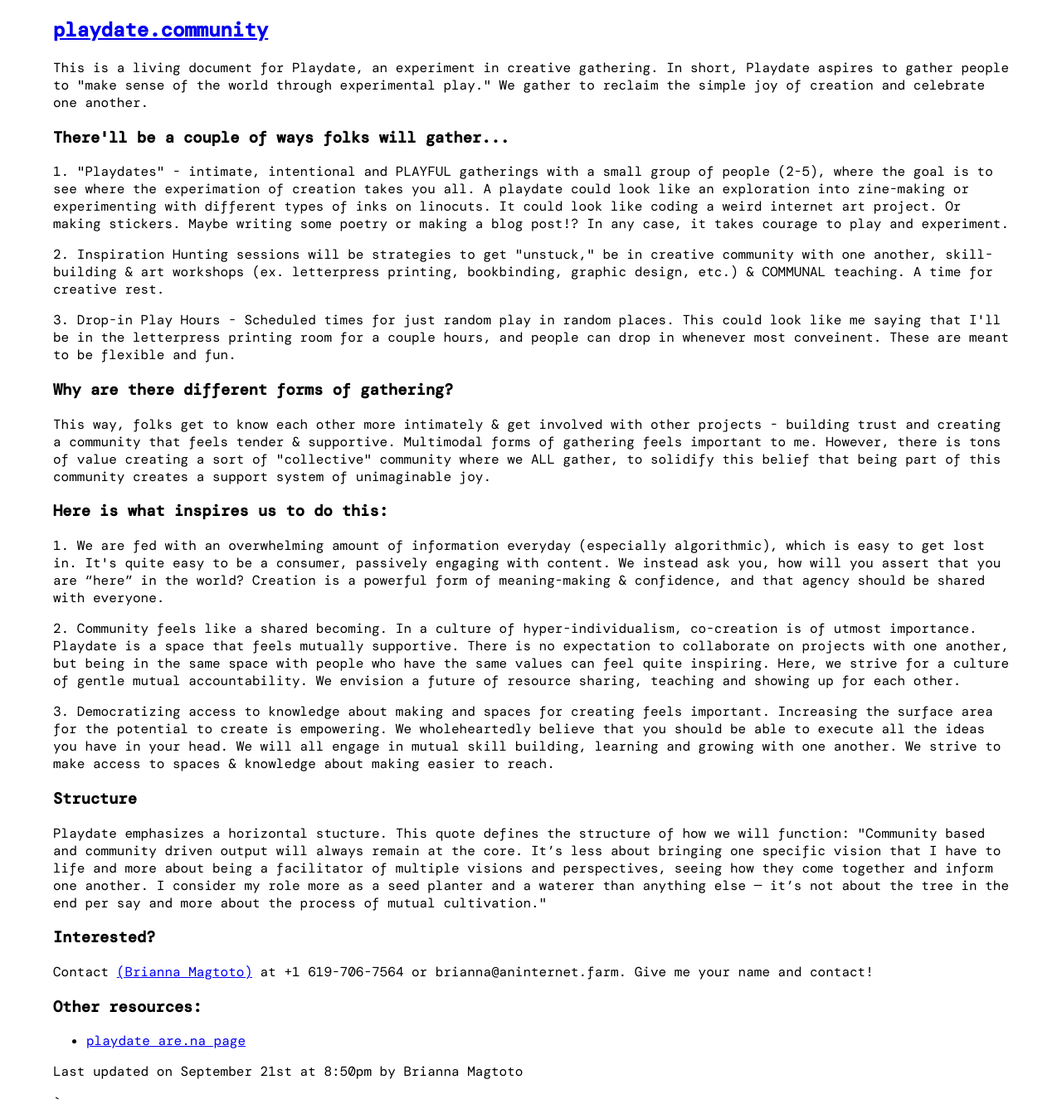
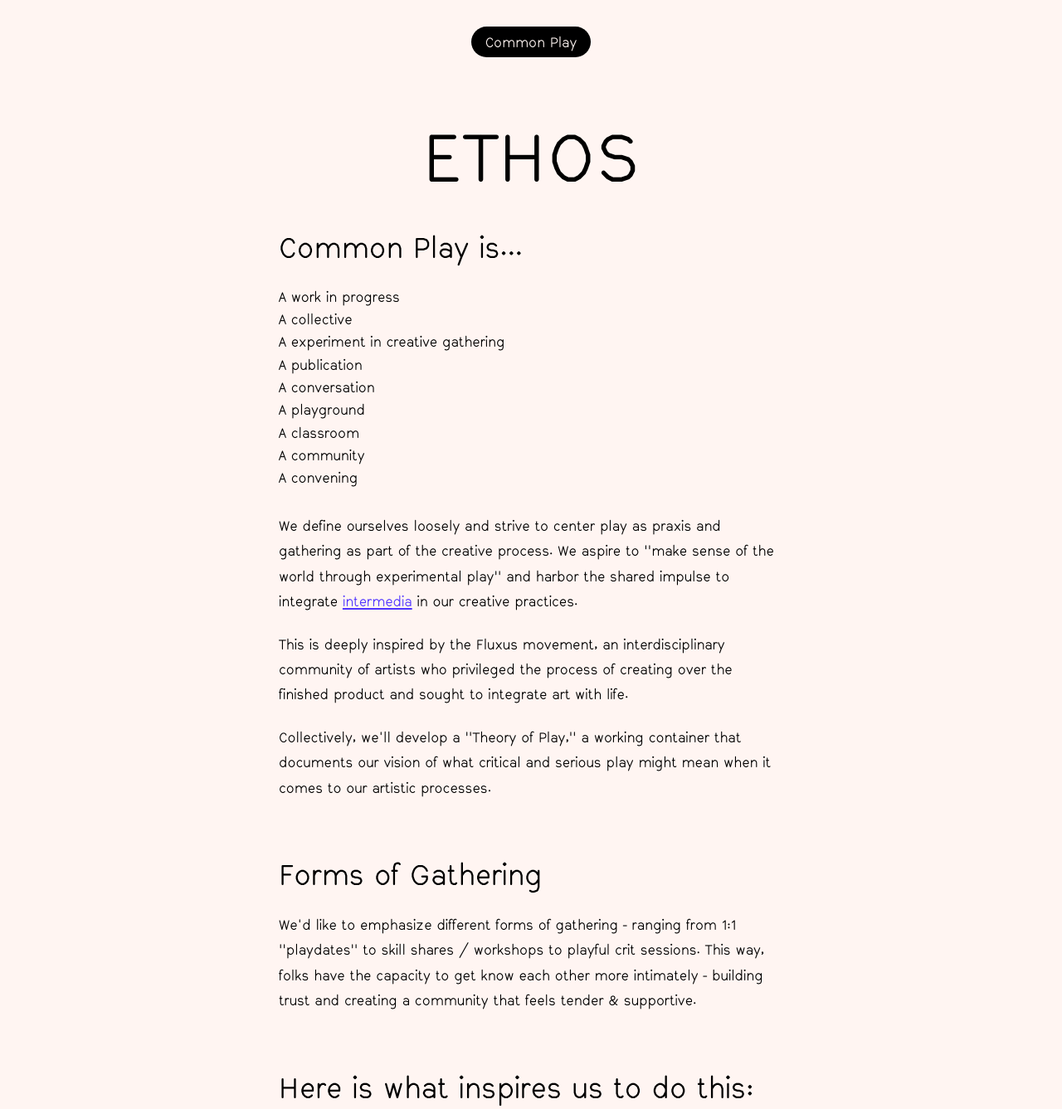
Before and after one commit to briannamagtoto/playdate, a plain HTML site: page info.html in a window 1280 px wide. Shown: the top 1337 px of the page at 83% size. Drawn offline with nearby package versions, Linux system fonts and the light colour scheme; a web font is replaced by a local one.

Commit message:
rewrite ethos page

```diff
--- a/info.html
+++ b/info.html
@@ -3,66 +3,72 @@
 <head>
     <meta charset="UTF-8">
     <meta name="viewport" content="width=device-width, initial-scale=1.0">
-    <title>Info · Playdate</title>
-     <link rel="preconnect" href="https://fonts.googleapis.com">
-    <link rel="preconnect" href="https://fonts.gstatic.com" crossorigin>
-    <link rel="stylesheet" href="https://fonts.googleapis.com/css2?family=DM+Mono:wght@400;500&display=swap">
+    <title>Ethos · Common Play</title>
     <link rel="stylesheet" href="styles.css">
-     <link rel="icon" type="image/png" href="https://hc-cdn.hel1.your-objectstorage.com/s/v3/c2bbd6a27f678a9ffa2b91acf53c6626a274e2d1_playdate-icon.png">
+    <link rel="icon" type="image/png" href="https://hc-cdn.hel1.your-objectstorage.com/s/v3/c2bbd6a27f678a9ffa2b91acf53c6626a274e2d1_playdate-icon.png">
 
     <meta property="og:image" content="https://hc-cdn.hel1.your-objectstorage.com/s/v3/f472b9982690e73c74114ed74b6f78cf1389955a_image.png">
+</head>
+<body class="ethos">
+    <header class="ethos-header">
+        <a class="ethos-home" href="./">Common Play</a>
+        <h1 class="ethos-title split">ethos</h1>
+    </header>
 
-</head>
-<body>
-    <h2><a href="./">playdate.community</a></h2>
-    <p>This is a living document for Playdate, an experiment in creative gathering. In short, Playdate aspires to gather
-        people to "make sense of the world through experimental play." We gather to reclaim the simple joy of creation and celebrate
-        one another. </p>
+    <div class="ethos-page">
+        <main class="ethos-text">
+            <section id="about">
+                <h2>Common Play is...</h2>
+                <ul class="ethos-list">
+                    <li>A work in progress</li>
+                    <li>A collective</li>
+                    <li>A experiment in creative gathering</li>
+                    <li>A publication</li>
+                    <li>A conversation</li>
+                    <li>A playground</li>
+                    <li>A classroom</li>
+                    <li>A community</li>
+                    <li>A convening</li>
+                </ul>
+                <p>We define ourselves loosely and strive to center play as praxis and gathering as part of the creative process. We aspire to "make sense of the world through experimental play" and harbor the shared impulse to integrate <a href="https://en.wikipedia.org/wiki/Intermedia" target="_blank" rel="noopener noreferrer">intermedia</a> in our creative practices.</p>
+                <p>This is deeply inspired by the Fluxus movement, an interdisciplinary community of artists who privileged the process of creating over the finished product and sought to integrate art with life.</p>
+                <p>Collectively, we'll develop a "Theory of Play," a working container that documents our vision of what critical and serious play might mean when it comes to our artistic processes.</p>
+            </section>
 
-        <h3> There'll be a couple of ways folks will gather...</h3>
-        <p>1. "Playdates" - intimate, intentional and PLAYFUL gatherings with a small group of people (2-5), where the goal is to see where the experimation of creation takes you all. A playdate could look like an exploration into zine-making or experimenting with different types
-            of inks on linocuts. It could look like coding a weird internet art project. Or making stickers. Maybe writing some poetry or making a blog post!? In any case, it takes courage to play and experiment.</p>
-        <p>2. Inspiration Hunting sessions will be strategies to get "unstuck," be in creative community with one another, skill-building & art workshops (ex. letterpress printing, bookbinding, graphic design, etc.) & COMMUNAL teaching. A time for creative rest.
-        </p>
-        <p>3. Drop-in Play Hours - Scheduled times for just random play in random places. This could look like me saying that I'll be in the letterpress printing room
-            for a couple hours, and people can drop in whenever most conveinent. These are meant to be flexible and fun.
-        </p>
+            <section id="forms-of-gathering">
+                <h2>Forms of Gathering</h2>
+                <p>We'd like to emphasize different forms of gathering - ranging from 1:1 "playdates" to skill shares / workshops to playful crit sessions. This way, folks have the capacity to get know each other more intimately - building trust and creating a community that feels tender &amp; supportive.</p>
+            </section>
 
-        <h3>Why are there different forms of gathering?</h3>
-        <p>This way, folks get to know each other more intimately & get involved with other projects - building trust and creating a community that feels tender & supportive. Multimodal forms of gathering feels important to me.
-            However, there is tons of value creating a sort of "collective" community where we ALL gather, to solidify this belief that
-            being part of this community creates a support system of unimaginable joy.</p>
+            <section id="inspiration">
+                <h2>Here is what inspires us to do this:</h2>
+                <ol>
+                    <li>We are fed with an overwhelming amount of information everyday (especially algorithmic), which is easy to get lost in. It's quite easy to be a consumer, passively engaging with content. We instead ask you, how will you assert that you are “here” in the world? Creation is a powerful form of meaning-making &amp; confidence, and that agency should be shared with everyone.</li>
+                    <li>Community feels like a shared becoming. In a culture of hyper-individualism, co-creation is of utmost importance. Playdate is a space that feels mutually supportive. There is no expectation to collaborate on projects with one another, but being in the same space with people who have the same values can feel quite inspiring. Here, we strive for a culture of gentle mutual accountability. We envision a future of resource sharing, teaching and showing up for each other.</li>
+                    <li>Democratizing access to knowledge about making and spaces for creating feels important. Increasing the surface area for the potential to create is empowering. We wholeheartedly believe that you should be able to execute all the ideas you have in your head. We will all engage in mutual skill building, learning and growing with one another. We strive to make access to spaces &amp; knowledge about making easier to reach.</li>
+                </ol>
+            </section>
 
-       <h3>Here is what inspires us to do this:</h3>
-        <p>1. We are fed with an overwhelming amount of information everyday (especially algorithmic), which is easy to get lost in.
-        It's quite easy to be a consumer, passively engaging with content. We instead ask you, how will you assert that you are “here” in the world?
-        Creation is  a powerful form of meaning-making & confidence, and that agency should be shared with everyone.</p>
-        <p> 2. Community feels like a shared becoming. In a culture of hyper-individualism,
-         co-creation is of utmost importance. Playdate is a space that feels mutually supportive.
-         There is no expectation to collaborate on projects with one another, but being in the same space with people who have
-        the same values can feel quite inspiring. Here, we strive
-         for a culture of gentle mutual accountability. We envision a future of resource sharing, teaching and showing up for each other.
-        <p>3. Democratizing access to knowledge about making and spaces for creating feels important. Increasing the surface area for the
-            potential to create is empowering. We wholeheartedly believe that you should be able to execute all the ideas you have in your head. We
-            will all engage in mutual skill building, learning and growing with one another. We strive to make access to spaces & knowledge about making easier to reach. </p>
+            <section id="small-press-publication">
+                <h2>Small Press Publication</h2>
+                <p>We are also curious about what it might mean to center a small-press, communal publication to document these gatherings. This is a tangential project that will be collaborative - here we want to experiment with the book form and with how a gathering gets recorded.</p>
+            </section>
 
-        <h3> Structure </h3>
-        <p>Playdate emphasizes a horizontal stucture. This quote defines the structure of how we will function: "Community based and community driven output
-         will always remain at the core. It’s less about bringing one specific vision that I have to life and more about being a facilitator of multiple
-         visions and perspectives, seeing how they come together and inform one another. I consider my role more as a seed planter and a waterer than anything
-          else — it’s not about the tree in the end per say and more about the process of mutual cultivation."</p>
+            <section id="structure">
+                <h2>Structure</h2>
+                <p>Playdate emphasizes a horizontal stucture. This quote defines the structure of how we will function: "Community based and community driven output will always remain at the core. It’s less about bringing one specific vision that I have to life and more about being a facilitator of multiple visions and perspectives, seeing how they come together and inform one another. I consider my role more as a seed planter and a waterer than anything else — it’s not about the tree in the end per say and more about the process of mutual cultivation."</p>
+            </section>
 
-        <h3>Interested? </h3>
-        <p>Contact <a href="https://aninternet.farm" target="_blank" rel="noopener noreferrer">(Brianna Magtoto)</a> at +1 619-706-7564 or brianna@aninternet.farm. Give me your name and contact!
+            <section id="resources">
+                <h2>Other resources:</h2>
+                <ul>
+                    <li><a href="https://www.are.na/brianna-magtoto/playdate-tiufbsqcl1s" target="_blank" rel="noopener noreferrer">playdate are.na page</a></li>
+                </ul>
+                <p>Last updated on November 1st by Brianna Magtoto</p>
+            </section>
+        </main>
+    </div>
 
-        </p>
-
-        <h3>Other resources:</h3>
-        <ul>
-            <li><a href="https://www.are.na/brianna-magtoto/playdate-tiufbsqcl1s" target="_blank" rel="noopener noreferrer">playdate are.na page</a></li>
-        </ul>
-
-        <p>Last updated on September 21st at 8:50pm by Brianna Magtoto</p>
-    </p>
+    <script type="module" src="letters.js"></script>
 </body>
-</html>`
+</html>
--- a/letters.js
+++ b/letters.js
@@ -2,26 +2,11 @@ document.querySelectorAll(".split").forEach((el) => {
     const text = el.textContent;
     el.setAttribute("aria-label", text);
     el.textContent = "";
-    [...text].forEach((ch, i) => {
+    [...text].forEach((ch) => {
         const span = document.createElement("span");
         span.className = "char";
-        span.style.setProperty("--i", i);
         span.setAttribute("aria-hidden", "true");
         span.textContent = ch;
-        span.addEventListener("mouseenter", () => pop(span));
-        span.addEventListener("animationend", (e) => {
-            if (e.animationName === "hop") {
-                span.classList.remove("hop");
-                span.style.removeProperty("--pop-delay");
-            }
-        });
         el.appendChild(span);
     });
 });
-
-function pop(span, delay = 0) {
-    span.classList.remove("hop");
-    void span.offsetWidth; // restart animation
-    span.style.setProperty("--pop-delay", `${delay}ms`);
-    span.classList.add("hop");
-}
--- a/roundabout.js
+++ b/roundabout.js
@@ -205,7 +205,7 @@ function drawRim(width) {
     ctx.fillRect(0, height * 0.9, width, height * 0.1);
 
     const text = EDGE_LINE;
-    ctx.font = `400 ${height * 0.42}px "DM Mono", monospace`;
+    ctx.font = `400 ${height * 0.42}px "Hershey Noailles HelpMe", Arial, Helvetica, sans-serif`;
     ctx.letterSpacing = `${height * 0.035}px`;
     ctx.fillStyle = CREAM;
     ctx.textAlign = "center";
@@ -362,8 +362,8 @@ window.addEventListener("resize", () => {
 
 placePhotos();
 restart();
-// redraw the rim once its font has loaded
-document.fonts.load('400 40px "DM Mono"').then(restart, () => {});
+// redraw the rim once its font has loaded; it needs sample text because the font skips spaces
+document.fonts.load('400 40px "Hershey Noailles HelpMe"', "Aa").then(restart, () => {});
 
 fetch(CHANNEL_URL)
     .then((res) => (res.ok ? res.json() : Promise.reject(res.status)))
--- a/styles.css
+++ b/styles.css
@@ -1,7 +1,32 @@
+@font-face {
+    font-family: "Hershey Noailles HelpMe";
+    src: url("fonts/Hershey-Noailles-HelpMe-Regular.ttf") format("truetype");
+    font-display: swap;
+    /* the font draws a stray bracket for its spaces, so leave them to the next font */
+    unicode-range: U+21-9F, U+A1-10FFFF;
+}
+
+html {
+    /* stop phones enlarging text when turned sideways */
+    -webkit-text-size-adjust: 100%;
+    text-size-adjust: 100%;
+}
+
+@font-face {
+    font-family: "OnlyTrue BigBlob";
+    src: url("fonts/OnlyTrue-BigBlob.ttf") format("truetype");
+    font-display: swap;
+}
+
 body {
     margin-left: 5%;
     margin-right: 5%;
-    font-family: "DM Mono", monospace;
+    font-family: "Hershey Noailles HelpMe", Arial, Helvetica, sans-serif;
+}
+
+h2,
+h3 {
+    font-weight: normal;
 }
 
 body.home {
@@ -13,6 +38,8 @@ body.home {
     /* a faint warm wash so the page sits with the red roundabout */
     background: #fff5f2;
     cursor: crosshair;
+    /* swiping turns the roundabout rather than pulling the page; pinch zoom still works */
+    touch-action: pinch-zoom;
 }
 
 /* the 3D roundabout (roundabout.js) */
@@ -74,7 +101,7 @@ body.home {
 .info-link {
     position: absolute;
     margin: 0;
-    font-family: "DM Mono", monospace;
+    font-family: "Hershey Noailles HelpMe", Arial, Helvetica, sans-serif;
     font-weight: 500;
     line-height: normal;
     color: #000;
@@ -108,10 +135,17 @@ body.home {
     animation: drop 0.8s 2s cubic-bezier(0.2, 1.6, 0.4, 1) both;
 }
 
-.invite:hover,
 .invite:focus-visible {
     rotate: 4deg;
     scale: 1.08;
+}
+
+/* only real hovers, so a tap on a phone doesn't leave the sticker stuck tilted */
+@media (hover: hover) {
+    .invite:hover {
+        rotate: 4deg;
+        scale: 1.08;
+    }
 }
 
 .invite:focus-visible {
@@ -133,51 +167,137 @@ body.home {
     white-space: pre;
     rotate: var(--lean, 0deg);
     transform: translateZ(var(--z, 0px));
-    animation: wave 6s ease-in-out infinite;
-    animation-delay: calc(var(--i) * 90ms);
 }
 
-.info-link .char {
-    animation-delay: calc(1.2s + var(--i) * 90ms);
+/* the word "ethos", on the home page and as the ethos page title */
+.split {
+    font-family: "OnlyTrue BigBlob", "Hershey Noailles HelpMe", Arial, Helvetica, sans-serif;
+    /* BigBlob only has capitals */
+    text-transform: uppercase;
+    transition: color 0.2s ease;
 }
 
-.info-link:hover .char,
-.info-link:focus-visible .char {
-    animation: wave-quick 0.9s ease-in-out infinite;
-    animation-delay: calc(var(--i) * 70ms);
-}
-
-.char.hop {
-    position: relative;
-    z-index: 1;
-    animation: hop 0.6s cubic-bezier(0.2, 1.8, 0.4, 1) both;
-    animation-delay: var(--pop-delay, 0ms);
-}
-
-@keyframes wave {
-    0%, 12%, 100% { translate: 0 0; }
-    6% { translate: 0 -0.12em; }
-}
-
-@keyframes wave-quick {
-    0%, 50%, 100% { translate: 0 0; }
-    25% { translate: 0 -0.15em; }
-}
-
-@keyframes hop {
-    0% { scale: 1; }
-    35% { scale: 1.7; }
-    65% { scale: 0.9; }
-    100% { scale: 1; }
+.split:hover,
+.split:focus-visible {
+    color: #F30000;
 }
 
 @media (prefers-reduced-motion: reduce) {
-    .char,
-    .char.hop,
-    .info-link:hover .char,
+    .split {
+        transition: none;
+    }
+
     .popup-signup.nudge,
     .invite {
         animation: none;
+    }
+}
+
+body.ethos {
+    margin: 0;
+    background: #fff5f2;
+    color: #000;
+    cursor: crosshair;
+    font-size: 21px;
+    line-height: 1.45;
+}
+
+.ethos-header {
+    padding: 32px 20px 0;
+    text-align: center;
+}
+
+.ethos-home {
+    display: inline-block;
+    padding: 0.15em 0.8em;
+    border-radius: 999px;
+    background: #000;
+    color: #fff5f2;
+    text-decoration: none;
+}
+
+.ethos-home:hover {
+    background: #F30000;
+    color: #000;
+}
+
+.ethos-home:focus-visible {
+    outline: 2px solid #000;
+    outline-offset: 3px;
+}
+
+.ethos-title {
+    margin: 4rem 0 0.35em;
+    font-size: clamp(48px, 8vw, 110px);
+    font-weight: normal;
+    line-height: 1;
+    white-space: nowrap;
+}
+
+.ethos-page {
+    max-width: 38rem;
+    margin: 0 auto;
+    padding: 0 20px 96px;
+}
+
+.ethos-text section {
+    scroll-margin-top: 32px;
+}
+
+.ethos-text section + section {
+    margin-top: 3em;
+}
+
+.ethos-text h2 {
+    margin: 0 0 0.5em;
+    font-size: clamp(32px, 3.4vw, 46px);
+    line-height: 1.15;
+}
+
+.ethos-text p {
+    margin: 0 0 1em;
+}
+
+.ethos-text ul,
+.ethos-text ol {
+    margin: 0 0 1.4em;
+    padding-left: 1.4em;
+}
+
+.ethos-text ol li + li {
+    margin-top: 1em;
+}
+
+.ethos-text .ethos-list {
+    padding: 0;
+    list-style: none;
+    line-height: 1.3;
+}
+
+.ethos-text a {
+    color: #5034FF;
+}
+
+.ethos-text a:hover {
+    color: #F30000;
+}
+
+.ethos-text a:focus-visible {
+    outline: 2px solid #000;
+    outline-offset: 2px;
+}
+
+/* a pill big enough to tap */
+@media (pointer: coarse) {
+    .ethos-home {
+        padding: 0.35em 0.9em;
+    }
+}
+
+/* a little smaller on phones so lines hold more words */
+@media (max-width: 480px) {
+    body.ethos {
+        font-size: 19px;
     }
 }
 
@@ -198,7 +318,7 @@ body.signup {
 
 .signup-wordmark,
 .signup-info {
-    font-family: "DM Mono", monospace;
+    font-family: "Hershey Noailles HelpMe", Arial, Helvetica, sans-serif;
     font-weight: normal;
     color: #000;
     text-decoration: none;
@@ -220,7 +340,7 @@ body.signup {
 
 .under-construction {
     margin: 0;
-    font-family: "DM Mono", monospace;
+    font-family: "Hershey Noailles HelpMe", Arial, Helvetica, sans-serif;
     font-size: clamp(32px, 6vw, 72px);
     text-align: center;
 }
@@ -252,7 +372,7 @@ body.signup {
 }
 
 .popup-signup {
-    font-family: "DM Mono", monospace;
+    font-family: "Hershey Noailles HelpMe", Arial, Helvetica, sans-serif;
     font-size: clamp(22px, 3vw, 36px);
     color: #000;
     text-decoration: none;
```
Also changed, not shown: index.html (+20 -14 lines), signup.html (+0 -3 lines), fonts/Hershey-Noailles-HelpMe-Regular.ttf (added), fonts/Hershey-Noailles-LICENSE.txt (added), fonts/OnlyTrue-LICENSE.txt (added), 1 other file.
